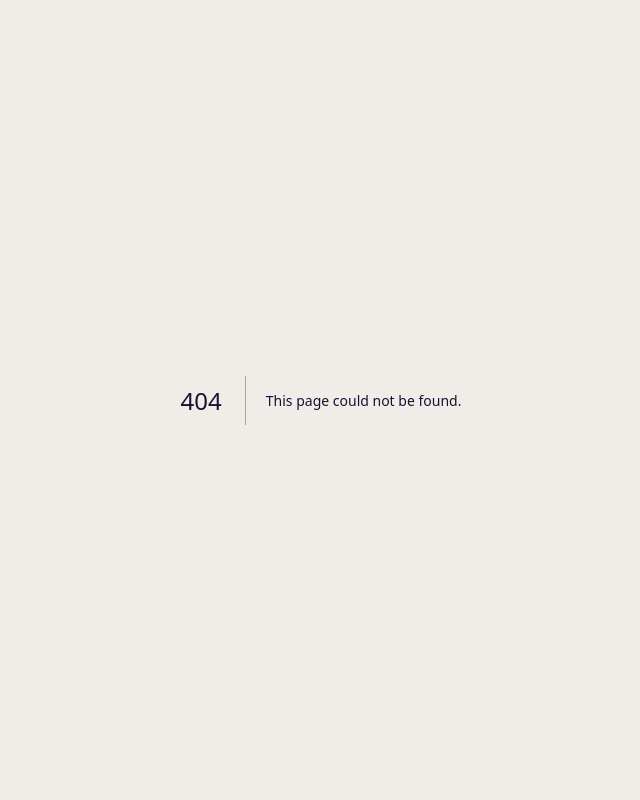
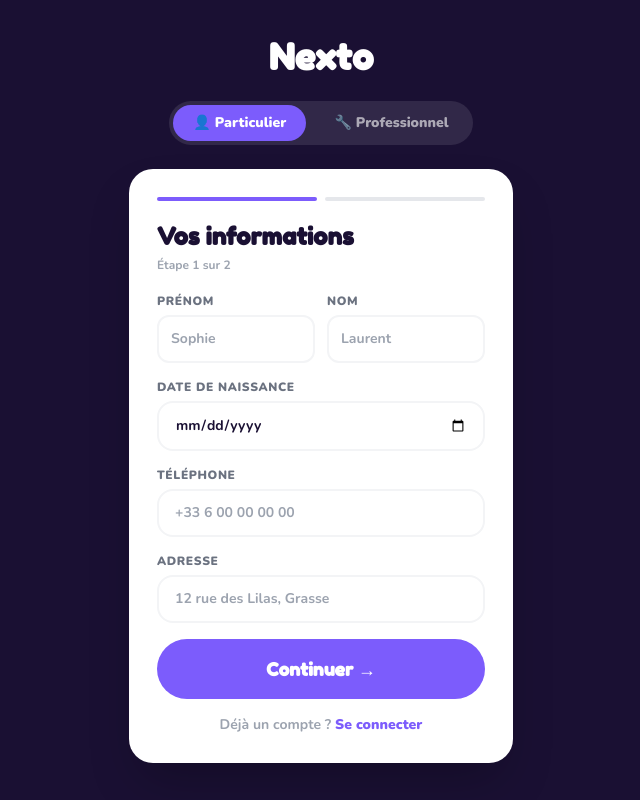
Before and after one commit to 3opconsult-cyber/nexto, a Next.js app: page /auth/signup in a window 1280 px wide. Before the commit this address had no page. Shown: the whole page, without its empty margins (319-959 px from the left). Built offline with nearby package versions, Linux system fonts and the light colour scheme.

Commit message:
feat: add signup page with role switch + birthdate

```diff
--- /dev/null
+++ b/src/app/auth/signup/page.tsx
@@ -0,0 +1,157 @@
+"use client"
+import { useState, Suspense } from 'react'
+import Link from 'next/link'
+import { useRouter, useSearchParams } from 'next/navigation'
+import { createClient } from '@/lib/supabase/client'
+
+function SignupForm() {
+  const router = useRouter()
+  const params = useSearchParams()
+  const defaultRole = (params.get('role') as 'client' | 'pro') || 'client'
+  const [role, setRole] = useState<'client' | 'pro'>(defaultRole)
+  const [step, setStep] = useState(1)
+  const [loading, setLoading] = useState(false)
+  const [error, setError] = useState('')
+  const [form, setForm] = useState({
+    email: '', password: '', firstName: '', lastName: '',
+    phone: '', birthdate: '', address: '',
+  })
+
+  function update(k: string, v: string) { setForm(f => ({ ...f, [k]: v })) }
+
+  async function handleSubmit(e: React.FormEvent) {
+    e.preventDefault()
+    if (step === 1) { setStep(2); return }
+    setLoading(true)
+    setError('')
+    const supabase = createClient()
+    const { data, error: signupError } = await supabase.auth.signUp({
+      email: form.email, password: form.password,
+      options: {
+        data: {
+          first_name: form.firstName,
+          last_name: form.lastName,
+          phone: form.phone,
+          birthdate: form.birthdate,
+          role,
+        }
+      }
+    })
+    if (signupError) { setError(signupError.message); setLoading(false); return }
+    if (role === 'pro') router.push('/pro/onboarding')
+    else router.push('/map')
+  }
+
+  return (
+    <div className="min-h-screen flex flex-col" style={{ background: 'var(--navy)' }}>
+      <div className="flex-1 flex flex-col items-center justify-center px-6 py-8">
+        <Link href="/" className="font-fredoka text-4xl text-white mb-6">Nexto</Link>
+
+        {/* Role switcher */}
+        <div className="flex gap-2 p-1 rounded-full mb-6" style={{ background: 'rgba(255,255,255,0.1)' }}>
+          {(['client', 'pro'] as const).map(r => (
+            <button key={r} onClick={() => setRole(r)}
+              className="px-5 py-2 rounded-full text-sm font-black transition-all"
+              style={role === r
+                ? { background: 'var(--accent)', color: 'white' }
+                : { color: 'rgba(255,255,255,0.6)' }
+              }
+            >
+              {r === 'client' ? '👤 Particulier' : '🔧 Professionnel'}
+            </button>
+          ))}
+        </div>
+
+        <div className="w-full max-w-sm bg-white rounded-3xl p-7 shadow-2xl">
+          {/* Progress */}
+          <div className="flex gap-2 mb-5">
+            {[1, 2].map(s => (
+              <div key={s} className="flex-1 h-1 rounded-full transition-all"
+                style={{ background: s <= step ? 'var(--accent)' : '#E5E7EB' }} />
+            ))}
+          </div>
+          <h2 className="font-fredoka text-2xl text-navy mb-1">
+            {step === 1 ? 'Vos informations' : 'Finaliser'}
+          </h2>
+          <p className="text-xs text-gray-400 font-bold mb-5">Étape {step} sur 2</p>
+
+          <form onSubmit={handleSubmit} className="space-y-4">
+            {step === 1 ? (
+              <>
+                <div className="grid grid-cols-2 gap-3">
+                  <div>
+                    <label className="block text-xs font-black uppercase tracking-wider text-gray-500 mb-1.5">Prénom</label>
+                    <input type="text" value={form.firstName} onChange={e => update('firstName', e.target.value)}
+                      className="w-full px-3 py-3 border-2 border-gray-100 rounded-xl text-sm font-bold outline-none focus:border-accent"
+                      placeholder="Sophie" required />
+                  </div>
+                  <div>
+                    <label className="block text-xs font-black uppercase tracking-wider text-gray-500 mb-1.5">Nom</label>
+                    <input type="text" value={form.lastName} onChange={e => update('lastName', e.target.value)}
+                      className="w-full px-3 py-3 border-2 border-gray-100 rounded-xl text-sm font-bold outline-none focus:border-accent"
+                      placeholder="Laurent" required />
+                  </div>
+                </div>
+                <div>
+                  <label className="block text-xs font-black uppercase tracking-wider text-gray-500 mb-1.5">Date de naissance</label>
+                  <input type="date" value={form.birthdate} onChange={e => update('birthdate', e.target.value)}
+                    className="w-full px-4 py-3 border-2 border-gray-100 rounded-2xl text-sm font-bold outline-none focus:border-accent"
+                    required />
+                </div>
+                <div>
+                  <label className="block text-xs font-black uppercase tracking-wider text-gray-500 mb-1.5">Téléphone</label>
+                  <input type="tel" value={form.phone} onChange={e => update('phone', e.target.value)}
+                    className="w-full px-4 py-3 border-2 border-gray-100 rounded-2xl text-sm font-bold outline-none focus:border-accent"
+                    placeholder="+33 6 00 00 00 00" required />
+                </div>
+                <div>
+                  <label className="block text-xs font-black uppercase tracking-wider text-gray-500 mb-1.5">Adresse</label>
+                  <input type="text" value={form.address} onChange={e => update('address', e.target.value)}
+                    className="w-full px-4 py-3 border-2 border-gray-100 rounded-2xl text-sm font-bold outline-none focus:border-accent"
+                    placeholder="12 rue des Lilas, Grasse" />
+                </div>
+              </>
+            ) : (
+              <>
+                <div>
+                  <label className="block text-xs font-black uppercase tracking-wider text-gray-500 mb-1.5">Email</label>
+                  <input type="email" value={form.email} onChange={e => update('email', e.target.value)}
+                    className="w-full px-4 py-3 border-2 border-gray-100 rounded-2xl text-sm font-bold outline-none focus:border-accent"
+                    placeholder="vous@email.com" required />
+                </div>
+                <div>
+                  <label className="block text-xs font-black uppercase tracking-wider text-gray-500 mb-1.5">Mot de passe</label>
+                  <input type="password" value={form.password} onChange={e => update('password', e.target.value)}
+                    className="w-full px-4 py-3 border-2 border-gray-100 rounded-2xl text-sm font-bold outline-none focus:border-accent"
+                    placeholder="8 caractères minimum" minLength={8} required />
+                </div>
+                <div className="flex items-start gap-3 p-3 rounded-xl" style={{ background: 'var(--accent-l)' }}>
+                  <input type="checkbox" required className="mt-1 w-4 h-4 accent-accent" />
+                  <label className="text-xs font-bold" style={{ color: 'var(--accent-d)' }}>
+                    J'accepte les <Link href="/cgu" className="underline">Conditions Générales</Link> et la{' '}
+                    <Link href="/privacy" className="underline">Politique de confidentialité</Link> de Nexto
+                  </label>
+                </div>
+              </>
+            )}
+            {error && <p className="text-red-500 text-sm font-bold">{error}</p>}
+            <button type="submit" disabled={loading}
+              className="w-full py-4 rounded-full text-white font-fredoka text-lg disabled:opacity-60"
+              style={{ background: 'var(--accent)' }}
+            >
+              {loading ? 'Création...' : step === 1 ? 'Continuer →' : 'Créer mon compte 🚀'}
+            </button>
+          </form>
+          <p className="text-center text-sm text-gray-400 mt-4">
+            Déjà un compte ?{' '}
+            <Link href="/auth/login" className="text-accent font-black">Se connecter</Link>
+          </p>
+        </div>
+      </div>
+    </div>
+  )
+}
+
+export default function SignupPage() {
+  return <Suspense><SignupForm /></Suspense>
+}
```
